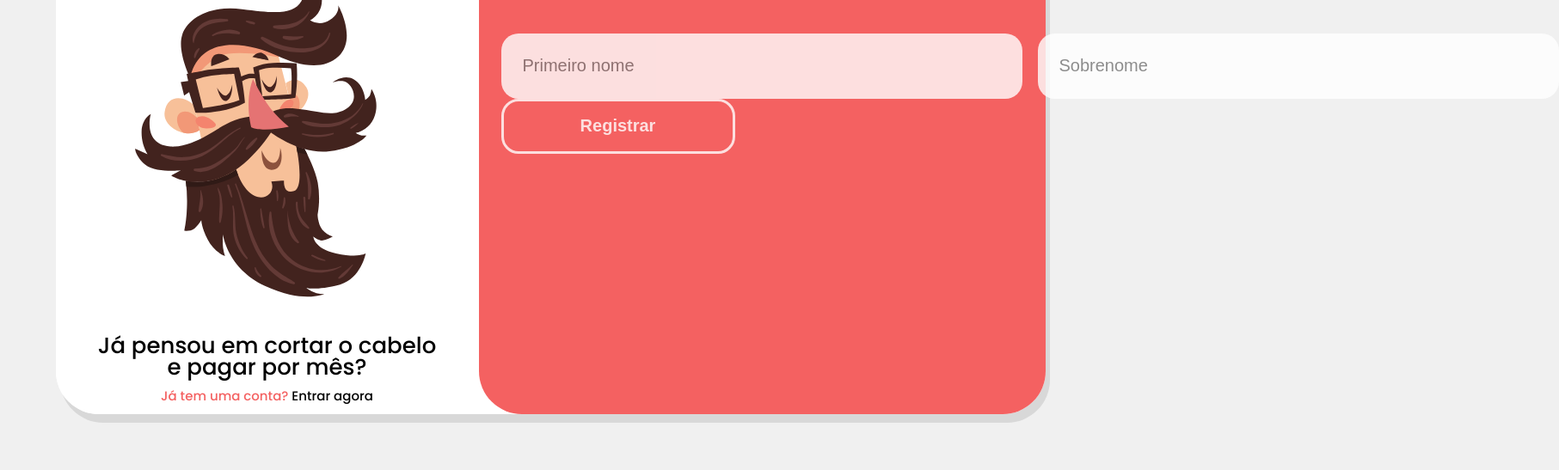
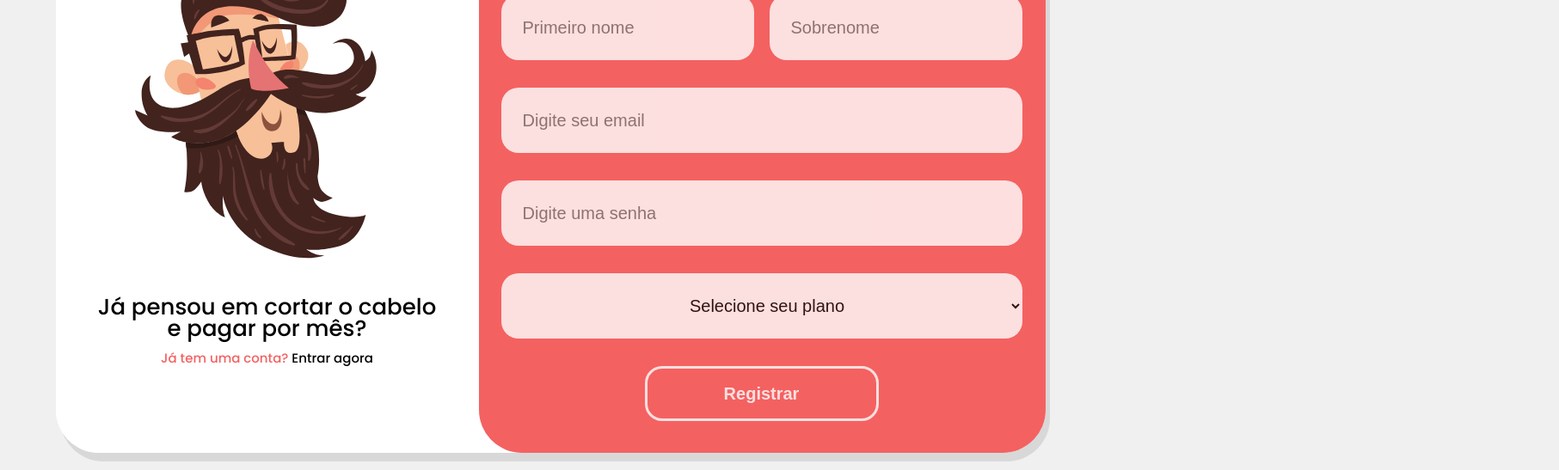
Before and after one commit to iamlucasmagalhaes/barber, a plain HTML site: page register.html in a window 1280 px wide. Shown: the part 253-800 px from the top of the page at 86% size, 1813 px wide, since content can reach past the window. Drawn offline with Linux system fonts and the light colour scheme.

Commit message:
register screen

```diff
--- a/register.html
+++ b/register.html
@@ -43,8 +43,27 @@
                 </div>
 
                 <p>
-                    <input type="submit" value="Registrar">
+                    <input type="text" name="email" id="email" placeholder="Digite seu email">
                 </p>
+
+                <p>
+                    <input type="password" name="password" id="password" placeholder="Digite uma senha">
+                </p>
+
+                <select name="plan" id="plan">
+                    <option value="">Selecione seu plano</option>
+                    <option value="bronze">Bronze</option>
+                    <option value="silver">Prata</option>
+                    <option value="gold">Ouro</option>
+                    <option value="diamond">Diamante</option>
+                </select>
+
+                <div class="submit-btn">
+                    <p>
+                        <input type="submit" value="Registrar">
+                    </p>
+                </div>
+
             </form>
         </article>
     </main>
--- a/style/login.css
+++ b/style/login.css
@@ -28,7 +28,7 @@
     margin-right: 27px;
 }
 
-input{
+.connect p input{
     width: 60.6rem;
     height: 7.6rem;
     background-color: var(--tertiary-color);
--- a/style/register.css
+++ b/style/register.css
@@ -1,6 +1,7 @@
 .register{
     padding-bottom: 15.8rem;
     padding-top: 9.7rem;
+    max-height: 76rem;
 }
 
 .create-account{
@@ -26,3 +27,28 @@
     gap: 1.8rem;
     width: 60.6rem;
 }
+
+.fullname p input{
+    width: 29.4rem;
+}
+
+.create-account input,
+select{
+    width: 60.6rem;
+    height: 7.6rem;
+    background-color: var(--tertiary-color);
+    opacity: 80%;
+    border-radius: 2rem;
+    border: none;
+    font-size: 2rem;
+    padding-left: 2.5rem;
+    margin-bottom: 3.2rem;
+}
+
+select{
+    text-align: center;
+}
+
+.submit-btn{
+    text-align: center;
+}
```
